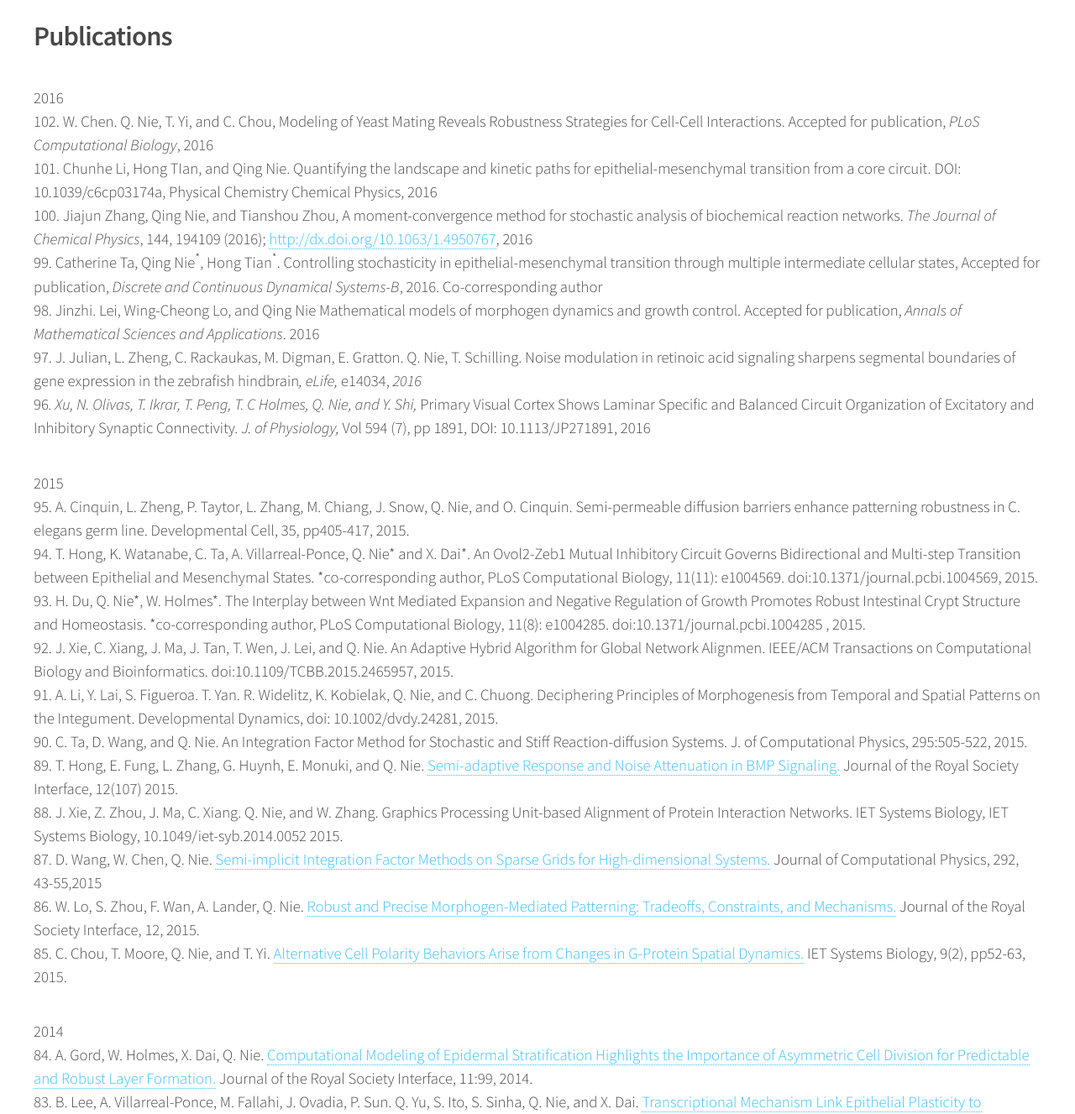
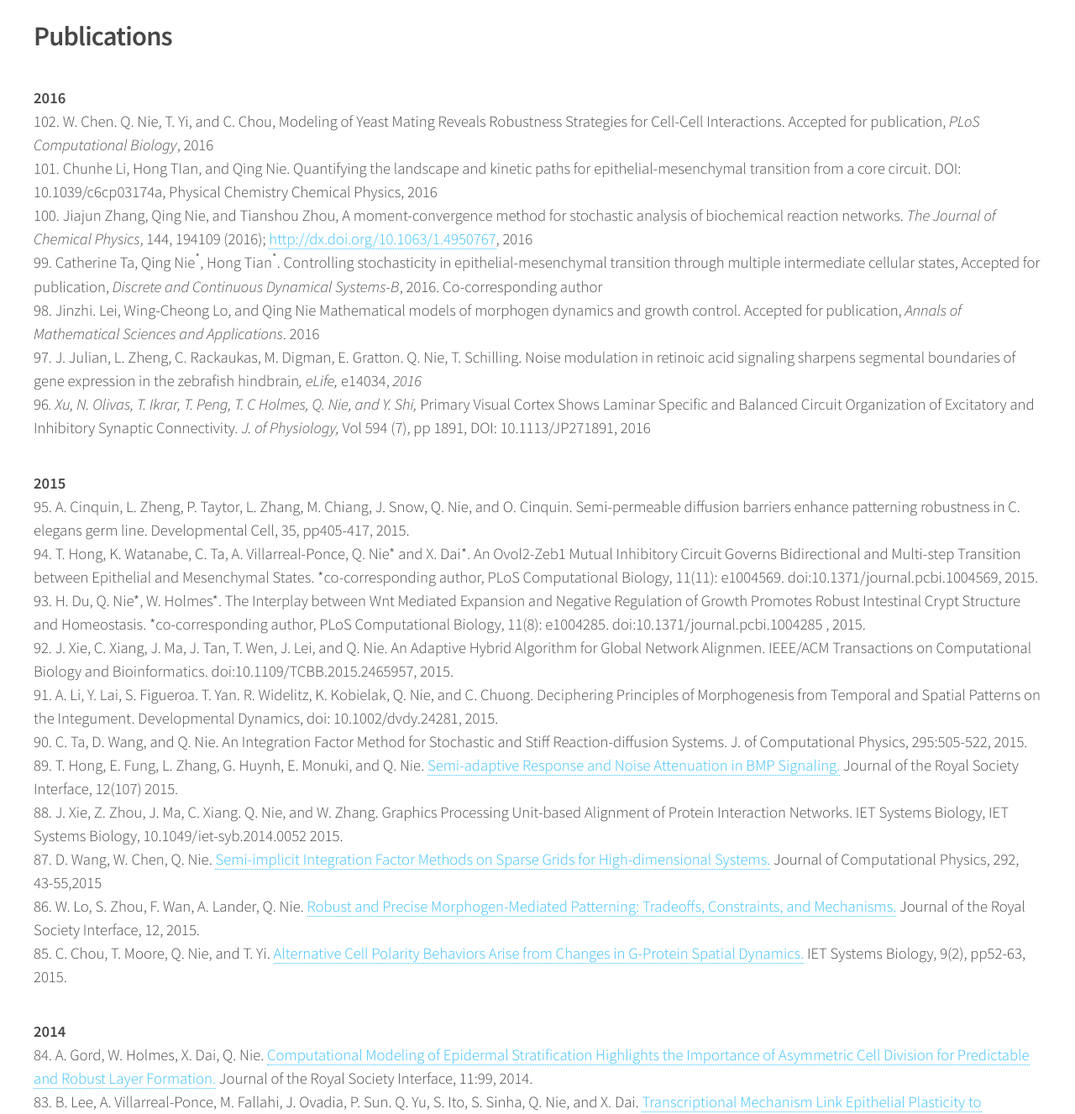
Before and after one commit to NieLab/nielab.github.io, a Jekyll site: the page built from publications.html, in a window 1280 px wide. Shown: the part 315-1642 px from the top of the page at 84% size. Built offline with Jekyll 4.4.1, drawn with Linux system fonts in a browser that asks for light colours.

```diff
--- a/publications.html
+++ b/publications.html
@@ -16,7 +16,7 @@ layout: default
 						</header>
 
 						<ul>
-						<li><string>2016</strong><ul>
+						<li><strong>2016</strong><ul>
 						<li>102. W. Chen. Q. Nie, T. Yi, and C. Chou, Modeling of Yeast Mating Reveals Robustness Strategies for Cell-Cell Interactions. Accepted for publication, <em>PLoS Computational Biology</em>, 2016<li>
 						<li>101. Chunhe Li, Hong TIan, and Qing Nie. Quantifying the landscape and kinetic paths for epithelial-mesenchymal transition from a core circuit. DOI: 10.1039/c6cp03174a, Physical Chemistry Chemical Physics, 2016</li>
 						<li>100. Jiajun Zhang, Qing Nie, and Tianshou Zhou, A moment-convergence method for stochastic analysis of biochemical reaction networks. <em>The Journal of Chemical Physics</em>, 144, 194109 (2016); <a href="http://dx.doi.org/10.1063/1.4950767">http://dx.doi.org/10.1063/1.4950767</a>, 2016</li>
@@ -24,7 +24,7 @@ layout: default
 						<li>98. Jinzhi. Lei, Wing-Cheong Lo, and Qing Nie Mathematical models of morphogen dynamics and growth control. Accepted for publication, <em>Annals of Mathematical Sciences and Applications</em>. 2016</li>
 						<li>97. J. Julian, L. Zheng, C. Rackaukas, M. Digman, E. Gratton. Q. Nie, T. Schilling. Noise modulation in retinoic acid signaling sharpens segmental boundaries of gene expression in the zebrafish hindbrain<em>, eLife, </em>e14034, <em>2016</li>
 						</em>96<em>. </em><em> Xu, N. Olivas, T. Ikrar, T. Peng, T. C Holmes, Q. Nie, and Y. Shi, </em>Primary Visual Cortex Shows Laminar Specific and Balanced Circuit Organization of Excitatory and Inhibitory Synaptic Connectivity<em>. J. of Physiology, </em> Vol 594 (7), pp 1891, DOI: 10.1113/JP271891, 2016</p>
-						</ul></li><li><string>2015</strong><ul>
+						</ul></li><li><strong>2015</strong><ul>
 						<li>95. A. Cinquin, L. Zheng, P. Taytor, L. Zhang, M. Chiang, J. Snow, Q. Nie, and O. Cinquin. Semi-permeable diffusion barriers enhance patterning robustness in C. elegans germ line. Developmental Cell, 35, pp405-417, 2015.</li>
 						<li>94. T. Hong, K. Watanabe, C. Ta, A. Villarreal-Ponce, Q. Nie* and X. Dai*. An Ovol2-Zeb1 Mutual Inhibitory Circuit Governs Bidirectional and Multi-step Transition between Epithelial and Mesenchymal States. *co-corresponding author, PLoS Computational Biology, 11(11): e1004569. doi:10.1371/journal.pcbi.1004569, 2015.</li>
 						<li>93. H. Du, Q. Nie*, W. Holmes*. The Interplay between Wnt Mediated Expansion and Negative Regulation of Growth Promotes Robust Intestinal Crypt Structure and Homeostasis. *co-corresponding author, PLoS Computational Biology, 11(8): e1004285. doi:10.1371/journal.pcbi.1004285 , 2015.</li>
@@ -36,7 +36,7 @@ layout: default
 						<li>87. D. Wang, W. Chen, Q. Nie. <a href="http://www.math.uci.edu/~qnie/Publications/ja87.pdf">Semi-implicit Integration Factor Methods on Sparse Grids for High-dimensional Systems.</a> Journal of Computational Physics, 292, 43-55,2015</li>
 						<li>86. W. Lo, S. Zhou, F. Wan, A. Lander, Q. Nie. <a href="http://www.math.uci.edu/~qnie/Publications/ja86.pdf">Robust and Precise Morphogen-Mediated Patterning: Tradeoffs, Constraints, and Mechanisms.</a> Journal of the Royal Society Interface, 12, 2015.</li>
 						<li>85. C. Chou, T. Moore, Q. Nie, and T. Yi. <a href="http://www.math.uci.edu/~qnie/Publications/ja85.pdf">Alternative Cell Polarity Behaviors Arise from Changes in G-Protein Spatial Dynamics.</a> IET Systems Biology, 9(2), pp52-63, 2015.</li>
-						</ul></li><li><string>2014</strong><ul>
+						</ul></li><li><strong>2014</strong><ul>
 						<li>84. A. Gord, W. Holmes, X. Dai, Q. Nie. <a href="http://www.math.uci.edu/~qnie/Publications/ja84.pdf">Computational Modeling of Epidermal Stratification Highlights the Importance of Asymmetric Cell Division for Predictable and Robust Layer Formation.</a> Journal of the Royal Society Interface, 11:99, 2014.</li>
 						<li>83. B. Lee, A. Villarreal-Ponce, M. Fallahi, J. Ovadia, P. Sun. Q. Yu, S. Ito, S. Sinha, Q. Nie, and X. Dai. <a href="http://www.math.uci.edu/~qnie/Publications/ja83.pdf">Transcriptional Mechanism Link Epithelial Plasticity to Adhesion and Differentiation of Epidermal Progenitor Cells.</a> Developmental Cell, 29(1), p47-58, 2014. &#8211;</li>
 						Highlighted in <a href="http://www.math.uci.edu/~qnie/Publications/ja83_preview.pdf">preview article</a>, 29(1), pp1-2, Developmental Cell.<br />
@@ -45,7 +45,7 @@ layout: default
 						<li>80. Z. Zheng, S. Christley, W. Chiu, I. Blitz, X. Xie, K. Cho, Q. Nie. <a href="http://www.math.uci.edu/~qnie/Publications/ja80.pdf">Inference of the Xenopus tropicalis Embryonic Regulatory Network and Spatial Gene Expression Patterns.</a> BMC Systems Biology, 8:3, doi:101186/1752-0509-8-3, 2014.</li>
 						<li>79. D. Wang, L. Zhang, and Q. Nie. <a href="http://www.math.uci.edu/~qnie/Publications/ja79.pdf">Array-representation Integration Factor Method for High-dimensional Systems.</a> Journal of Computational Physics, 258, pp585-600, 2014.</li>
 						<li>78. G. Ye, M. Tang, J. Cai, Q. Nie, X. Xie. <a href="http://www.math.uci.edu/~qnie/Publications/ja78.pdf">Low-Rank Regularization for Learning Gene Expression Programs.</a> PLoS One, 9(1), doi:10.1371, 2014.</li>
-						</ul></li><li><string>2013</strong><ul>
+						</ul></li><li><strong>2013</strong><ul>
 						<li>77. X. Liu, S. Johnson, S. Liu, D. KanoJia, W. Yue, U. Singn,Qian Wang, Qi, Wang, Q. Nie and H. Chen. <a href="http://www.math.uci.edu/~qnie/Publications/ja77.pdf">Non-linear Growth Kinetics of Breast Cancer Stem Cells: Implications for Cancer Stem Cell Targeted Therapy.</a> 3:2473, DOI: 10.1038/srep02473, Scientific Reports, 2013.</li>
 						<li>76. M. Chen, L. Wang, C. Liu, and Q. Nie. <a href="http://www.math.uci.edu/~qnie/Publications/ja76.pdf">Noise Attenuation in the ON and OFF States of Biological Switches.</a> <a href="http://pubs.acs.org/doi/abs/10.1021/sb400044g">Featured and cover article</a>, ACS Synthetic Biology, 2, pp587-593, 2013, DOI: 10.1021/sb400044g.</li>
 						<li>75. J. Ovadia and Q. Nie. <a href="http://www.math.uci.edu/~qnie/Publications/ja75.pdf">Numerical Methods for Two-Dimensional Stem Cell Tissue Growth.</a> Journal of Scientific Computing.2013, DOI 10.1007/s10915-013-9728-6.</li>
@@ -53,7 +53,7 @@ layout: default
 						<li>73. J. Zhang, Q. Nie, M. He, and T. Zhou. <a href="http://www.math.uci.edu/~qnie/Publications/ja73.pdf">An Effective Method for Computing the Noise in Biochemical Networks.</a> Journal of Chemical Physics, 138, 084106, p. 1-16, 2013.</li>
 						<li>72. J. Ovadia and Q. Nie. <a href="http://www.math.uci.edu/~qnie/Publications/ja72.pdf">Stem Cell Niche As an Inherent Cause of Undulating Epithelial Morphologies.</a> Biophysical Journal, 104 (1): 237-46, 2013.</li>
 						<li>71. J. Lei, D. Wang, Y. Song, Q. Nie and Y. Wan. <a href="http://www.math.uci.edu/~qnie/Publications/ja71.pdf">Robustness of Morphogen Gradients with “Bucket Brigade” Transport through membrane-associated Non-receptor.</a> Discrete and Continuous Dynamical Systems-B, 18(3), 2013</li>
-						</ul></li><li><string>2012</strong><ul>
+						</ul></li><li><strong>2012</strong><ul>
 						<li>70. T. Schilling, Q. Nie, A. Lander. <a href="http://www.math.uci.edu/~qnie/Publications/ja70.pdf">Dynamics and Precision in Retinoic Acid Morphogen Gradients.</a> Current Opinion in Genetics &amp; Development, 22 (6), 2012.</li>
 						<li>69. C. Chou, T. Moore, S. Chang, Q. Nie and T. Yi. <a href="http://www.math.uci.edu/~qnie/Publications/ja69.pdf">Signaling Regulated Endocytosis and Exocytosis Lead to Mating Pheromone Concentration Dependent Morphologies in Yeast. </a>FEBS Letters, 586 (23), Page 4208-4214, 2012.</li>
 						<li>68. L. Zheng, M. Chen, Q. Nie. <a href="http://www.math.uci.edu/~qnie/Publications/ja68.pdf">External Noise Control in Inherently Stochastic Biological Systems.</a> Journal of Mathematical Physics, 53, 115616, 201.</li>
@@ -64,12 +64,12 @@ layout: default
 						<li>63. A. Cai, K. Radtke, A. Linville, A. Lander, Q. Nie*, T. Schilling. <a href="http://www.math.uci.edu/~qnie/Publications/ja63.pdf">*Cellular Retinoic Acid-Binding Proteins Are Essential For Hindbrainpatterning and Signal Robustness in Zebrafish.</a> *Co-corresponding authors, Development, 139, 2150-2155. 2012.</li>
 						<li>62. W. Lo, L. Chen, M. Wang, and Q. Nie. <a href="http://www.math.uci.edu/~qnie/Publications/ja62.pdf">A Robust and Efficient Method for Steady State Patterns in Reaction-Diffusion Systems.</a> J. of Computational Physics, 231, 5062-5077, 2012.</li>
 						<li>61. S. Zhou, W. Lo, J. Suhalim, M. Digman, E. Gratton, Q. Nie, and A. Lander. <a href="http://www.math.uci.edu/~qnie/Publications/ja61.pdf">Free Extracellular Diffusion Creates the Dpp Morphogen Gradient of the Drosophila Wing Disc. </a>Current Biology, 22, 668-675, 2012.</li>
-						</ul></li><li><string>2011</strong><ul>
+						</ul></li><li><strong>2011</strong><ul>
 						<li>60. C. Chou, L. Bardwell, Q. Nie*, T. Yi*. <a href="http://www.math.uci.edu/~qnie/Publications/ja60.pdf">Noise Filtering Tradeoffs in Spatial Gradient Sensing and Cell Polarization Response.</a> *Co-corresponding authors, BMC Systems Biology, 5:196 2011.</li>
 						<li>59. S. Zhao, J. Ovadia, X. Liu, Y.T. Zhang. Q. Nie. <a href="http://www.math.uci.edu/~qnie/Publications/ja59.pdf">Operator Splitting Implicit Integration Factor Methods for Stiff Reaction-diffusion-Advection Systems.</a> J. of Computational Physics, 230(15), pp 5996-6009, 2011.</li>
 						<li>58. Z. Zheng, C. Chou, T. M. Yi, Q. Nie. <a href="http://www.math.uci.edu/~qnie/Publications/ja58.pdf">Mathematical Analysis of Steady-State Solutions in Compartment and Continuum models of Cell Polarization.</a> Mathematical Biosciences and Engineering. 8(4), 2011.</li>
 						<li>57. J. Lei, F.Y.M. Wan, A. Lander, Q. Nie. <a href="http://www.math.uci.edu/~qnie/Publications/ja57.pdf">Robustness of Signaling Gradient in Drosophila Wing Imaginal Disc.</a> Discrete and Continuous Dynamical Systems-B, 16(3), 2011.</li>
-						</ul></li><li><string>2010</strong><ul>
+						</ul></li><li><strong>2010</strong><ul>
 						<li>56. C. Chou, Lo, W, Gokoffski, K., Zhang, Y., Wan, F., Calof, A., and Q. Nie. <a href="http://www.math.uci.edu/~qnie/Publications/ja56.pdf">Spatial Dynamics of Multi-stage Cell Lineages in Tissue Stratification.</a> Biophysical Journal, 99(10), 2010.</li>
 						<li>55. L. Wang, Q. Nie, G. Enciso. <a href="http://www.math.uci.edu/~qnie/Publications/ja55.pdf">Non-essential Sites Improve Phosphorylation Switch.</a> Biophysical Journal, 99(6), 2010.</li>
 						<li>54. S. Haney, L. Bardwell, Q. Nie. <a href="http://www.math.uci.edu/~qnie/Publications/ja54.pdf">Ultrasensitive Responses and Specificity in Cell Signaling.</a> BMC Systems Biology, 4 (119), 2010</li>
@@ -78,7 +78,7 @@ layout: default
 						<li>51. X. Liu and Q. Nie. <a href="http://www.math.uci.edu/~qnie/Publications/ja51.pdf">A Compact Integration Factor Methods for Complex Domains and Adaptive Mesh Refinement.</a> J. of Computational Physics. 229, pp 5692-5706, 2010.</li>
 						<li>50. A.D. Lander, Q. Nie, B. Vargas, and F.Y.M. Wan. <a href="http://www.math.uci.edu/~qnie/Publications/ja50.pdf">Size-normalized Robustness of Dpp Gradient in Drosophila Wing Imaginal Disc.</a> J. Mat. Mech. Struc. (JoMMS). Accepted 2010.</li>
 						<li>49. X. Liu, L. Bardwell, and Q. Nie. <a href="http://www.math.uci.edu/~qnie/Publications/ja49.pdf">A Combination of Multisite Phosphorylation and Substrate Sequestration Produces Switch-Like Responses.</a> Biophysicsl Journal. 98(8), pp1396-1407, 2010</li>
-						</ul></li><li><string>2009</strong><ul>
+						</ul></li><li><strong>2009</strong><ul>
 						<li>48. J. Lei, G. He, H. Liu, and Q. Nie. <a href="http://www.math.uci.edu/~qnie/Publications/ja48.pdf">A Delay Model for Noise-Induced Bi-Directional Switching</a>. Nonlinearity, 22, pp 2845-2859, 2009.</li>
 						<li>47. S. Christley, Q. Nie and X. Xie. I<a href="http://www.math.uci.edu/~qnie/Publications/ja47.pdf">ncorporating Existing Network Information into Gene Network Inference</a>.  PLoS ONE, 4(8): e6799, 2009.</li>
 						<li>46. J. Wells, B. Lee, A. Cai, A. Karapetyan, W. Lee, E. Rugg, S. Sinha, Q. Nie, X. Dai. <a href="http://www.math.uci.edu/~qnie/Publications/ja46.pdf">Ovol2 Suppresses Cell Cycling and Terminal Differentiation of Keratinocytes by Directly Repressing C-Myc And Notch1</a>.  J. of Biological Chemistry, 284, pp 29125-29135, 2009.</li>
@@ -89,13 +89,13 @@ layout: default
 						<li>41. W. Lo, C. Chou, K. Gokoffski, F. Wan, A. Lander, A. Calof and Q. Nie. <a href="http://www.math.uci.edu/~qnie/Publications/ja41.pdf">Feedback Regulation in Multistage Cell Lineages.</a> Mathematical Biosciences and Engineering, 6(1), pp 59-82, 2009.</li>
 						<li>40. Y. Zhou, J. He and Q. Nie. <a href="http://www.math.uci.edu/~qnie/Publications/ja40.pdf">A Comparative Runtime Analysis of Heuristic Algorithms for Satisfiability Problems.</a> Artificial Intelligence, 173(2):240-257, 2009.</li>
 						<li>39. A. Lander, Q. Nie, F. Wan, Y. Zhang. <a href="http://www.math.uci.edu/~qnie/Publications/ja39.pdf">Localized Ectopic Expression of Dpp Receptors in a Drosophila Embryo.</a> Studies in Applied Mathematics, 123, pp 175-214, 2009.</li>
-						</ul></li><li><string>2008</strong><ul>
+						</ul></li><li><strong>2008</strong><ul>
 						<li>38.T. Moore, C.S. Chou, Q. Nie, Jeon, N.L. and T. M. Yi. <a href="http://www.math.uci.edu/~qnie/Publications/ja38.pdf">Robust Spatial Sensing of Mating Pheromone Gradients by Yeast Cells.</a> PLoS ONE, 3(12):e3865, 2008.</li>
 						<li>37. S. Chou, S. Zhao, Y. Song, H. LIu, and Q. Nie. <a href="http://www.math.uci.edu/~qnie/Publications/ja37.pdf">Fus3-Triggered Tec1 Degradation Modulates Mating Transcriptional Output during the Pheromone Response.</a> Nature Molecular Systems Biology, 4:212, 2008. [<a href="http://www.math.uci.edu/~qnie/Publications/ja37_sup.pdf">supplementary Info</a>]</li>
 						<li>36. C. Chou, Q. Nie, and T. Yi. <a href="http://www.math.uci.edu/~qnie/Publications/ja36.pdf">Modeling Robustness Tradeoffs in Yeast Cell Polarization Induced by Spatial Gradients</a>. PLoS ONE, 3(9):e3103, 2008.</li>
 						<li>35. Q. Nie, F.Y.M. Wan, Y-T Zhang, and X-F Liu. <a href="http://www.math.uci.edu/~qnie/Publications/ja35.pdf">Compact Integration Factor Methods in High Spatial Dimensions.</a> Journal of Computational Physics, 227(10), pp 5238-5255, 2008.</li>
 						<li>34. D. Iron, A. Syed, H. Theisen, T. Lukacsovich, M. Naghibi, L.J. Marsh, F.Y.M. Wan, and Q. Nie. <a href="http://www.math.uci.edu/~qnie/Publications/ja34.pdf">The Role of Feedback in the Formation of Morphogen Territories.</a> Mathematical Biosciences of Engineering, 5(2), pp 277-298, 2008.</li>
-						</ul></li><li><string>2007</strong><ul>
+						</ul></li><li><strong>2007</strong><ul>
 						<li>33. R. White, Q. Nie, L. Lander, and T. Schilling. <a href="http://www.math.uci.edu/~qnie/Publications/ja33.pdf">Complex Regulation of cyp26a1 Creates a Robust Retinoic Acid Gradient in the Zebrafish Embryo.</a> PLoS Biology, 5(11), e304, 2007. (<a href="http://www.math.uci.edu/~qnie/Publications/ja33_press.pdf">Press Release</a>)</li>
 						<li>32. Y. Zhang, A. Lander and Q. Nie. <a href="http://www.math.uci.edu/~qnie/Publications/ja32.pdf">Computational Analysis of BMP Gradients in Dorsal-ventral Patterning of the Zebrafish Embryo.</a> Journal of Theoretical Biology, 248, pp 579-589, 2007.</li>
 						<li>31. L. Bardwell, X. Zou, Q. Nie, and N. Kamorova. <a href="http://www.math.uci.edu/~qnie/Publications/ja31.pdf">Mathematical Models of Specificity in Cell Signaling.</a> Biophysical Journal. 92, pp 3425-3441, 2007.</li>
@@ -105,7 +105,7 @@ layout: default
 						<li>27. A. Lander, Q. Nie and F. Wan. <a href="http://www.math.uci.edu/~qnie/Publications/ja27.pdf">Membrane Associated Non-receptors and Morphogen Gradients.</a> Bulletin of Mathematical Biology, 69, pp 33-54, 2007.</li>
 						<li>26. H. Theisen, A. Syed, B. Nguyen, T. Lukasovich, J. Purcell, G. Srivastava, D. Irons, K. Gaudenz, Q. Nie, F. Wan, M. Waterman, and J. Marsh. <a href="http://www.math.uci.edu/~qnie/Publications/ja26.pdf">Wingless Directly Represses DPP Morphogen Expression via an Armadillo/TCF/Brinker Complex.</a> PLoS ONE, 2(1): e142, 2007.</li>
 						<li>25. X. Li and Q. Nie. Surface Diffusion on Stressed Solid Surface. Communications in Computational Physics, 2(1), pp 73-86, 2007.</li>
-						</ul></li><li><string>2000-2006</strong><ul>
+						</ul></li><li><strong>2000-2006</strong><ul>
 						<li>24. Q. Nie, Y. Zhang and R. Zhao. <a href="http://www.math.uci.edu/~qnie/Publications/pdf/pdf.24.pdf">Efficient Semi-implicit Schemes for Stiff Systems. </a>Journal of Computational Physics, 214, pp 521-537, 2006.</li>
 						<li>23. A. Lander, Q. Nie and F. Wan. <a href="http://www.math.uci.edu/~qnie/Publications/pdf/pdf.23.pdf">Internalization and End Flux in Morphogen Gradient Formation.</a> Journal of Computational and Applied Mathematics, 190(1-2), pp 232-251, 2006.</li>
 						<li>22. N. Komarova, X. Zou, Q. Nie and L. Bardwell. <a href="http://www.math.uci.edu/~qnie/Publications/pdf/pub22.pdf">A Theoretical Framework for Specificity in Cell Signaling.</a> Nature Molecular Systems Biology, 1:2005.0023, 2005. Supplement</li>
@@ -122,7 +122,7 @@ layout: default
 						<li>11. Q. Nie and F. Tian. <a href="http://www.math.uci.edu/~qnie/Publications/pdf/pub11.pdf">Singularities in Hele-Shaw Flows Driven by a Multipole.</a> SIAM J. on Applied Mathematics, 62(2), pp 385-406, 2001.</li>
 						<li>10. P. Leo, J. Lowengrub and Q. Nie. On an Elastically Induced Splitting Instability. Acta Mater. 49, pp. 2761-2772, 2001.</li>
 						<li>9. P. Leo, J. Lowengrub and Q. Nie. <a href="http://www.math.uci.edu/~qnie/Publications/pdf/pub9.pdf">Microstructural Evolution in Inhomogeneous and Anisotropic Elastic Media.</a> J. of Computational Physics, 157, pp 44-88, 2000.</li>
-						</ul></li><li><string>1995-1999</strong><ul>
+						</ul></li><li><strong>1995-1999</strong><ul>
 						<li>8. P. Constantin, Q. Nie and N. Schorghofer. Front Formation in an Active Scalar. Physical Review E, 60(3), pp. 2858-2863, 1999.</li>
 						<li>7. P. Constantin, Q. Nie and S. Tanveer. <a href="http://www.math.uci.edu/~qnie/Publications/pdf/pub7.pdf">Bounds for Second Order Structure Functions and Energy Spectrum in Turbulence.</a> Physics of Fluids, 11(8), pp. 2251-2256, 1999.</li>
 						<li>6. Q. Nie and S. Tanveer. <a href="http://www.math.uci.edu/~qnie/Publications/pdf/pub6.pdf">A Note on Third Order Structure Functions in Turbulence.</a> Proc. Royal Soc. London A, 455, pp 1615-1636, 1999.</li>
@@ -131,7 +131,7 @@ layout: default
 						<li>3. G. Baker and Q. Nie. The Asymptotic Motion of an Accelerating, Thick Layer of Inviscid Liquid. Physics of Fluids 10(1), pp. 101-112, 1998.</li>
 						<li>2. Q. Nie and F. Tian. Singularities in Hele-Shaw Flows. SIAM J. on Applied Mathematics 58(1), pp. 34-54, 1998.</li>
 						<li>1. Q. Nie and S. Tanveer. The Stability of a Two-dimensional Rising Bubble. Physics of Fluids 7 (6), pp. 1292-1306, 1995.</li>
-						</ul></li><li><string>Published Refereed Proceeding Articles and Book Chapters, Editor for Special Issues</strong><ul>
+						</ul></li><li><strong>Published Refereed Proceeding Articles and Book Chapters, Editor for Special Issues</strong><ul>
 						<li>10. Jiang Xie, Junfu Xu, Celine Nie, and Qing Nie. “Prediction on Performance of Age Group Swimming Using Machine Learning&#8221;, The Third International Conference of High Performance Computing and Applications, Lecture Notes in Computer Science (LNCS), Springer, Switzerland, 2016.</li>
 						<li>9 . Xiaoying Han and Qing Nie, Editor, Special Issue on “Analysis and quantification of noise effects in biological systems”. Discrete and Continuous Dynamical Systems -B, 2016.</li>
 						<li>8. Schilling TF, Sosnik J and Nie Q). Visualizing retinoic acid morphogen gradients. Methods in Cell Biology 133, 139-163. In The Zebrafish: Cellular and Molecular Biology, Part A, Cellular Biology (eds. HW Detrich III, M Westerfield, LI Zon). Elsevier, Academic Press. 2016</li>
```
